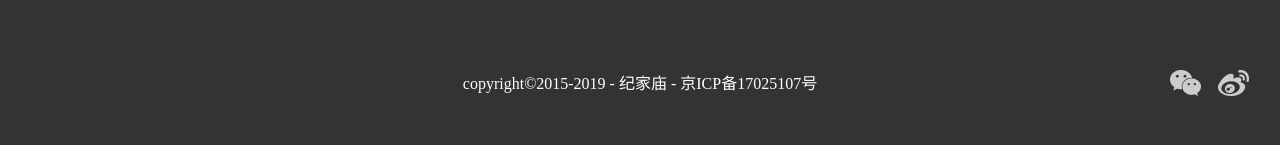
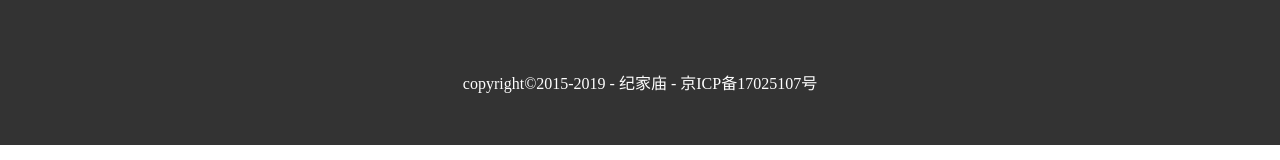
Before and after one commit to guoyiyuhen/top-maker--o-, a Vue app: page /detail/1 in a window 1280 px wide. Shown: the part 476-636 px from the top of the page. Built offline with nearby package versions, Linux system fonts and the light colour scheme; no server answers.

Commit message:
去掉第三方登陆

```diff
--- a/src/components/footer.vue
+++ b/src/components/footer.vue
@@ -1,8 +1,8 @@
 <template>
     <div class="footer">
         <div class="box">
-            <img src="./../assets/image/weixintubiao.png" alt="">
-            <img src="./../assets/image/weibotubiao.png" alt="">
+            <!-- <img src="./../assets/image/weixintubiao.png" alt="">
+            <img src="./../assets/image/weibotubiao.png" alt=""> -->
             copyright©2015-2019 - 纪家庙 - 京ICP备17025107号
         </div>
     </div>
--- a/src/components/login.vue
+++ b/src/components/login.vue
@@ -9,11 +9,11 @@
                 <div @click="send">{{time}}</div>
             </div>
             <div class="submit" @click="submit">{{islogin ? '登陆' : '注册'}}</div>
-            <h3>第三方账号登陆</h3>
+            <!-- <h3>第三方账号登陆</h3>
             <div class="third">
                 <img src="./../assets/image/qq.png" class="logo" alt="">
                 <img src="./../assets/image/weiixn.png" class="logo" alt="">
-            </div>
+            </div> -->
         </div>
         <div class="mask" @click="cancel"></div>
     </div>
```
